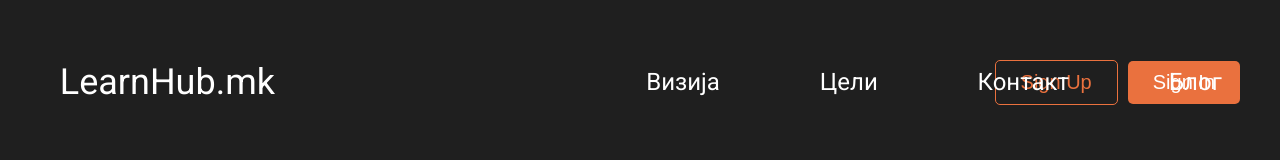
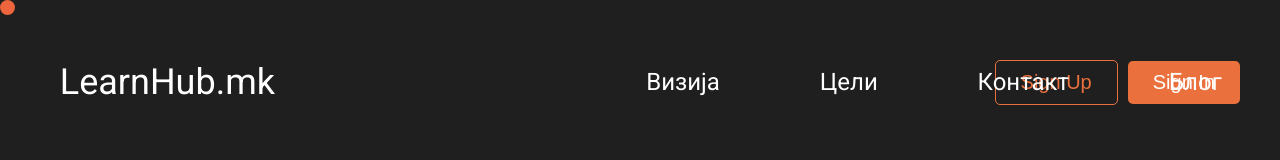
Before and after one commit to learnhubmk/app, a Next.js app: page /blog in a window 1280 px wide. Shown: the top 160 px of the page. Built offline with nearby package versions, Linux system fonts and the light colour scheme.

Commit message:
Create custom cursor

```diff
--- a/app/layout.tsx
+++ b/app/layout.tsx
@@ -5,6 +5,7 @@ import './styles/main.scss';
 import Loading from './loading';
 import Footer from '../components/reusable-components/footer/Footer';
 import Navigation from '../components/reusable-components/navigation/Navigation';
+import CustomCursor from '../components/custom-cursor/Customcursor';
 
 const roboto = Roboto({ subsets: ['latin'], weight: ['400'] });
 
@@ -16,6 +17,7 @@ const RootLayout = ({
 }>) => (
   <html lang="en">
     <body className={roboto.className}>
+      <CustomCursor />
       <Navigation />
       <main>
         <Suspense fallback={<Loading />}>{children}</Suspense>
--- a/app/styles/main.scss
+++ b/app/styles/main.scss
@@ -1 +1,15 @@
 @forward 'globals';
+
+body {
+  cursor: none;
+}
+
+/* Apply custom cursor to all elements */
+* {
+  cursor: none;
+}
+
+/* Set pointer-events to none for custom cursor */
+.customCursor {
+  pointer-events: none;
+}
--- /dev/null
+++ b/components/custom-cursor/Customcursor.tsx
@@ -0,0 +1,37 @@
+'use client';
+
+// CustomCursor.tsx
+
+// CustomCursor.tsx
+
+import React, { useEffect, useState } from 'react';
+import styles from './customcursor.module.scss'; // Import CSS module
+
+interface CustomCursorProps {
+  isLarge?: boolean; // Prop to determine if cursor should be large
+}
+
+const CustomCursor: React.FC<CustomCursorProps> = ({ isLarge }) => {
+  const [position, setPosition] = useState({ x: 0, y: 0 });
+
+  useEffect(() => {
+    const onMouseMove = (e: MouseEvent) => {
+      setPosition({ x: e.clientX, y: e.clientY });
+    };
+
+    window.addEventListener('mousemove', onMouseMove);
+
+    return () => {
+      window.removeEventListener('mousemove', onMouseMove);
+    };
+  }, []);
+
+  return (
+    <div
+      className={`${styles.customCursor} ${isLarge ? styles.large : ''}`}
+      style={{ left: `${position.x}px`, top: `${position.y}px` }}
+    />
+  );
+};
+
+export default CustomCursor;
--- /dev/null
+++ b/components/custom-cursor/customcursor.module.scss
@@ -0,0 +1,16 @@
+/* customcursor.module.scss */
+
+.customCursor {
+  position: fixed;
+  width: 15px; /* Default size */
+  height: 15px; /* Default size */
+  background-color: var(--primary-btn-color); /* Default color */
+  border-radius: 50%; /* Make it a circle */
+  z-index: 9999;
+  pointer-events: none;
+}
+
+.large {
+  width: 60px; /* Larger size */
+  height: 60px; /* Larger size */
+}
--- a/components/reusable-components/BlogCard/blogCard.module.scss
+++ b/components/reusable-components/BlogCard/blogCard.module.scss
@@ -1,3 +1,14 @@
+.customCursor {
+  position: fixed;
+  width: 60px; /* Default size */
+  height: 60px; /* Default size */
+  background-image: url('https://i.ibb.co/vmCz08X/curosr-removebg-preview.png'); /* Replace with your cursor image URL */
+  background-size: contain;
+  background-repeat: no-repeat;
+  z-index: 9999;
+  pointer-events: none;
+}
+
 .cardContainer {
   display: flex;
   flex-direction: column;
--- a/components/reusable-components/button/button.module.scss
+++ b/components/reusable-components/button/button.module.scss
@@ -16,3 +16,7 @@
     outline: none;
   }
 }
+
+.button {
+  cursor: none; /* Hide default cursor for the button */
+}
```
